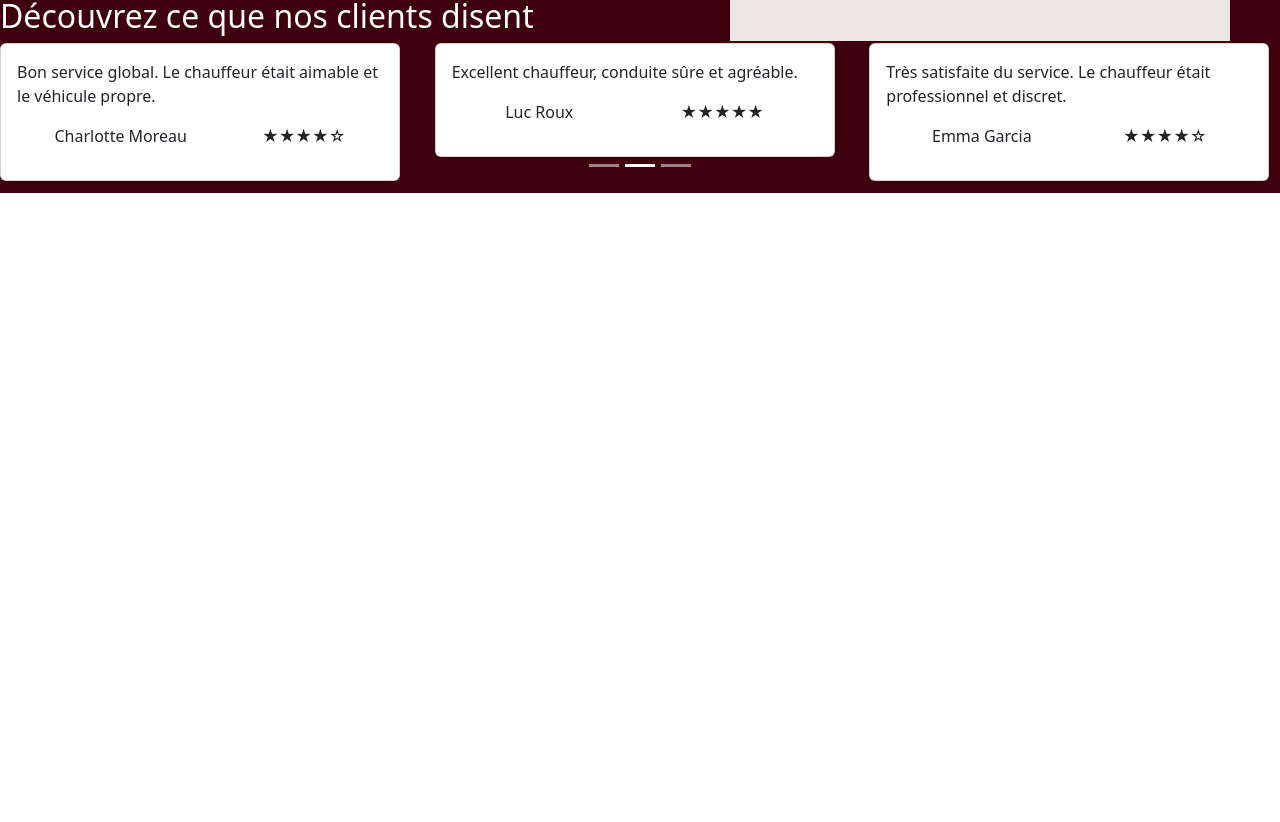
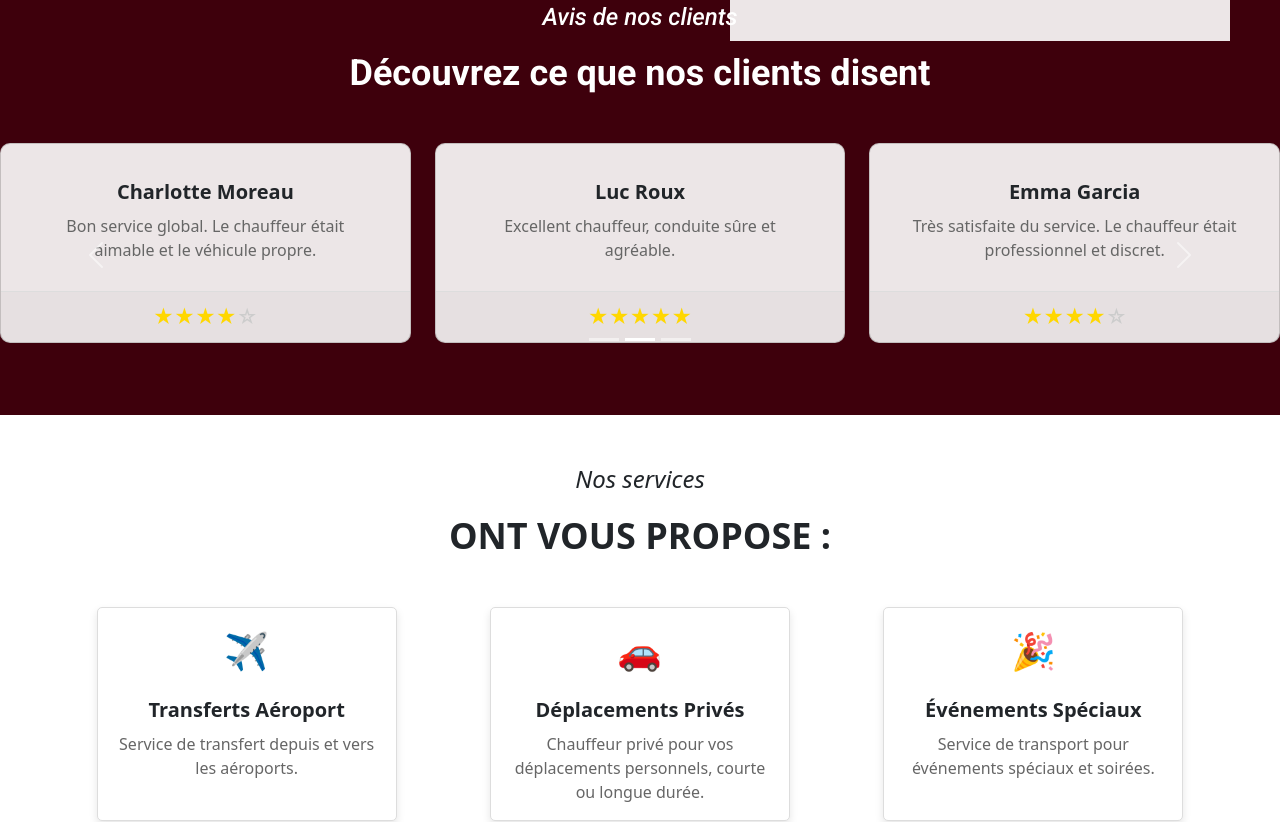
Before and after one commit to CodeQuentum/rc-drive, a React (Create React App) app in the folder frontend/: page / in a window 1280 px wide. Shown: the part 1165-1987 px from the top of the page. Before the commit the page ends 1358 px from the top, so only its background shows below. Built offline with nearby package versions, Linux system fonts and the light colour scheme.

Commit message:
Ajout de la section nos services

```diff
--- a/frontend/package.json
+++ b/frontend/package.json
@@ -36,5 +36,9 @@
       "last 1 firefox version",
       "last 1 safari version"
     ]
+  },
+  "devDependencies": {
+    "@types/react": "^18.2.74",
+    "@types/react-dom": "^18.2.24"
   }
 }
--- a/frontend/src/App.js
+++ b/frontend/src/App.js
@@ -2,7 +2,8 @@ import React from 'react';
 import 'bootstrap/dist/css/bootstrap.min.css';
 import Header from './components/Header';
 import Intro from './components/Intro';
-import Avis from './components/Avis'
+import Avis from './components/Avis';
+import Service from './components/Service';
 
 function App() {
   return (
@@ -11,6 +12,7 @@ function App() {
       <Header />
       <Intro />
       <Avis />
+      <Service />
     </div>
   );
 }
--- a/frontend/src/components/Avis.js
+++ b/frontend/src/components/Avis.js
@@ -5,7 +5,6 @@ import avisData from '../data/avis.json';
 import '../style/Avis.css';
 
 const Avis = () => {
-    // Diviser avisData en groupes de trois
     const chunkArray = (array, chunkSize) => {
         const chunks = [];
         for (let i = 0; i < array.length; i += chunkSize) {
@@ -17,26 +16,26 @@ const Avis = () => {
     const avisChunks = chunkArray(avisData, 3);
 
     return (
-        <div className="avisContainer">
-            <div className="titre">
-            <h3>Avis de nos clients</h3>
-            <h2>Découvrez ce que nos clients disent</h2>
+        <div className="avisContainer text-center py-5">
+            <div className='titre'>
+                <h3>Avis de nos clients</h3>
+                <h2>Découvrez ce que nos clients disent</h2>
             </div>
 
-            <Carousel>
+            <Carousel className="mt-5">
                 {avisChunks.map((chunk, index) => (
                     <Carousel.Item key={index}>
-                        <div className="row">
+                        <div className="row justify-content-center">
                             {chunk.map((avis, subIndex) => (
-                                <div key={subIndex} className="col-md-4">
+                                <div key={subIndex} className="col-md-4 mb-4">
                                     <Card className="avisCard">
                                         <Card.Body>
+                                            <Card.Title>{`${avis.prenom} ${avis.nom}`}</Card.Title>
                                             <Card.Text>{avis.avis}</Card.Text>
-                                            <div className='bottomCard'>
-                                            <Card.Text>{`${avis.prenom} ${avis.nom}`}</Card.Text>
+                                        </Card.Body>
+                                        <Card.Footer>
                                             <StarRating rating={avis.note} />
-                                            </div>
-                                        </Card.Body>
+                                        </Card.Footer>
                                     </Card>
                                 </div>
                             ))}
--- /dev/null
+++ b/frontend/src/components/Service.js
@@ -0,0 +1,28 @@
+import React from 'react';
+import { Card } from 'react-bootstrap';
+import serviceData from '../data/service.json';
+import '../style/Service.css';
+
+const Service = () => {
+    return (
+        <div className="servicesContainer">
+            <div className='titre'>
+                <h3>Nos services</h3>
+                <h2>ONT VOUS PROPOSE :</h2>
+            </div>
+            <div className="serviceCardsContainer">
+                {serviceData.map((service, index) => (
+                    <Card key={index} className="serviceCard">
+                        <Card.Body>
+                            <div className="serviceIcon">{service.icon}</div>
+                            <Card.Title>{service.title}</Card.Title>
+                            <Card.Text>{service.description}</Card.Text>
+                        </Card.Body>
+                    </Card>
+                ))}
+            </div>
+        </div>
+    );
+};
+
+export default Service;
--- a/frontend/src/components/StarRating.js
+++ b/frontend/src/components/StarRating.js
@@ -1,15 +1,16 @@
 import React from 'react';
+import '../style/StarRating.css';
 
 const StarRating = ({ rating }) => {
     const stars = [];
     for (let i = 1; i <= 5; i++) {
         if (i <= rating) {
-            stars.push(<span key={i}>&#9733;</span>); // Etoile pleine
+            stars.push(<span key={i} className="star filled-star">&#9733;</span>); // Etoile pleine
         } else {
-            stars.push(<span key={i}>&#9734;</span>);  // Etoile vide
+            stars.push(<span key={i} className="star">&#9734;</span>); // Etoile vide
         }
     }
-    return <div>{stars}</div>;
+    return <div className="star-rating">{stars}</div>; // Container pour les étoiles
 };
 
 export default StarRating;
--- /dev/null
+++ b/frontend/src/data/service.json
@@ -0,0 +1,26 @@
+[
+    {
+        "id": 1,
+        "title": "Transferts Aéroport",
+        "description": "Service de transfert depuis et vers les aéroports.",
+        "icon": "✈️"
+    },
+    {
+        "id": 2,
+        "title": "Déplacements Privés",
+        "description": "Chauffeur privé pour vos déplacements personnels, courte ou longue durée.",
+        "icon": "🚗"
+    },
+    {
+        "id": 3,
+        "title": "Événements Spéciaux",
+        "description": "Service de transport pour événements spéciaux et soirées.",
+        "icon": "🎉"
+    },
+    {
+        "id": 4,
+        "title": "Visites Touristiques",
+        "description": "Visites guidées de la ville et de ses attractions.",
+        "icon": "🏰"
+    }
+]
--- a/frontend/src/style/Avis.css
+++ b/frontend/src/style/Avis.css
@@ -1,18 +1,32 @@
 .avisContainer{
     background-color: #3E000C;
+}
+.avisContainer h3{
+    font-size: 19px;
+    font-style: italic;
+}
+
+.avisContainer h2{
+    font-size: 52px;
+    font-style: bold;
 }
 
 .avisContainer .titre{
     color: white;
+    font-family: 'Roboto';
 }
 
-.avisCard{
-    max-width: 400px;
-    max-height: 150px;
+.avisCard {
+    height: 200px;
+    background-color: rgba(255, 255, 255, 0.9);
+    padding: 20px;
+    border-radius: 10px;
 }
-
-.bottomCard{
-    display: flex;
-    flex-direction: row;
-    justify-content: space-around;
+.card-footer {
+    position: absolute;
+    bottom: 0px;
+    left: 0;
+    width: 100%;
+    padding: 10px;
+    border-top: 1px solid #ddd;
 }
--- /dev/null
+++ b/frontend/src/style/Service.css
@@ -0,0 +1,52 @@
+.servicesContainer {
+    padding: 50px;
+    text-align: center;
+}
+
+.titre h3 {
+    font-size: 24px;
+    font-style: italic;
+}
+
+.titre h2 {
+    font-size: 36px;
+    font-weight: bold;
+    margin-top: 20px;
+}
+
+.serviceCardsContainer {
+    display: flex;
+    flex-wrap: wrap;
+    justify-content: space-around;
+    margin-top: 50px;
+}
+
+.serviceCard {
+    width: 300px;
+    margin-bottom: 30px;
+    text-align: center;
+    border: 1px solid #ddd;
+    border-radius: 5px;
+    box-shadow: 0 4px 8px rgba(0, 0, 0, 0.1);
+    transition: box-shadow 0.3s ease;
+}
+
+.serviceCard:hover {
+    box-shadow: 0 4px 12px rgba(0, 0, 0, 0.2);
+}
+
+.serviceIcon {
+    font-size: 36px;
+    margin-bottom: 20px;
+}
+
+.card-title {
+    font-size: 20px;
+    font-weight: bold;
+    margin-bottom: 10px;
+}
+
+.card-text {
+    font-size: 16px;
+    color: #666;
+}
--- /dev/null
+++ b/frontend/src/style/StarRating.css
@@ -0,0 +1,14 @@
+/* StarRating.css */
+
+.star {
+    font-size: 20px;
+    color: #ccc;
+}
+
+.filled-star {
+    color: #FFD700;
+}
+
+.star-rating {
+    display: inline-block;
+}
```
Also changed, not shown: 1 other file (tests, documents, lock files or other folders).
